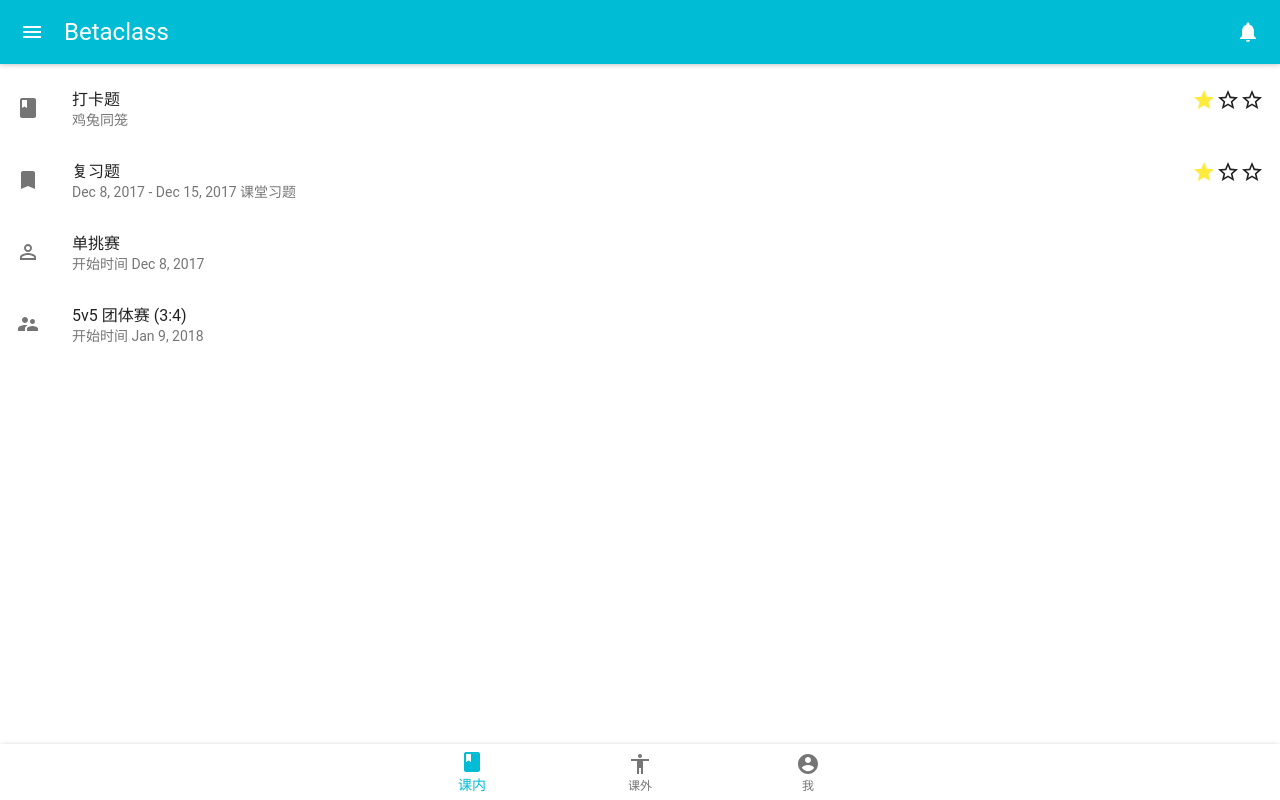
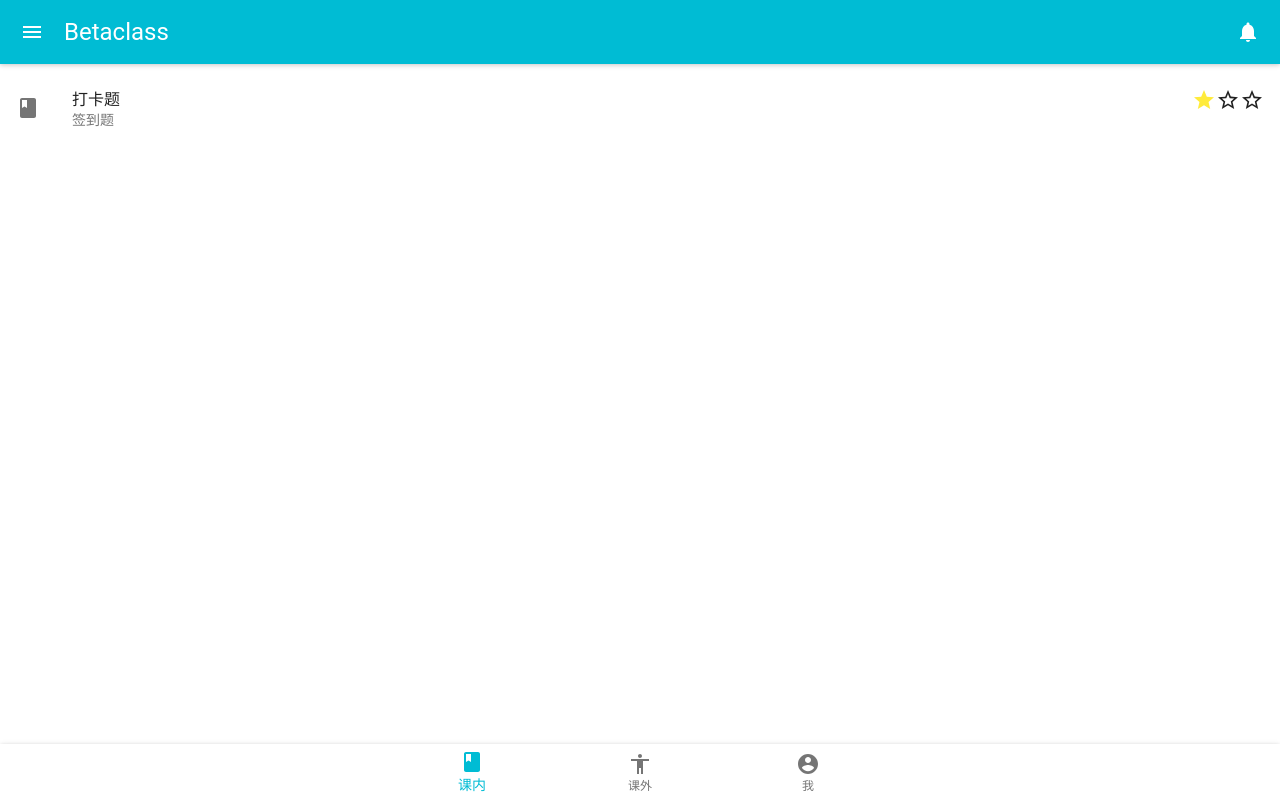
Before and after one commit to yuehaowang/BetaClass, a React (Create React App) app: page / in a window 1280 px wide. Built offline with nearby package versions, Linux system fonts and the light colour scheme.

Commit message:
Refactor.

```diff
--- a/src/App.js
+++ b/src/App.js
@@ -11,16 +11,44 @@ class App extends React.Component {
 
 		this.state = {
 			bottomIndex: 0,
-			contentIndex:-1,
+			contentId: Content.INCLASS,
+			contentParam: {}
 		};
+
+		this.history = [];
 	}
 
-	selectBottom = (index) => {
-		this.setState({bottomIndex: index, contentIndex: -1});
+	selectBottom(index) {
+		var contentId;
+
+		if (index === 0) {
+			contentId = Content.INCLASS;
+		} else if (index === 1) {
+			contentId = Content.OUTCLASS;
+		} else if (index === 2) {
+			contentId = Content.USER_PROFILE;
+		}
+
+		this.setState({contentId: contentId, contentParam: {}});
+		this.history.push(this.state);
 	}
 
-	selectContent = (index) => {
-		this.setState({contentIndex: index});
+	back() {
+		if (this.state.length <= 0) {
+			return;
+		}
+
+		this.setState(this.history.pop());
+	}
+
+	selectQuestion(id, d) {
+		this.setState({contentId: Content.PREPARE, contentParam: {qid: id, data: d}});
+		this.history.push(this.state);
+	}
+
+	enterChallenge() {
+		this.setState({contentId: Content.CONTEST1V1});
+		this.history.push(this.state);
 	}
 
 	render() {
@@ -29,9 +57,13 @@ class App extends React.Component {
 				<div>
 					<Header />
 					<div style={{maxHeight: window.innerHeight - 120, overflow: 'auto'}}>
-						<Content bottomIndex={this.state.bottomIndex} contentIndex={this.state.contentIndex} select={this.selectContent.bind(this)}/>
+						<Content
+							contentId={this.state.contentId}
+							contentParams={this.state.contentParams}
+							mainApp={this}
+						/>
 					</div>
-					<Bottom select={this.selectBottom.bind(this)} bottomIndex={this.state.bottomIndex}/>
+					<Bottom mainApp={this} />
 				</div>
 			</MuiThemeProvider>
 		);
--- a/src/Content.js
+++ b/src/Content.js
@@ -1,96 +1,52 @@
 import React, {Component} from 'react';
-import {Card, CardActions, CardHeader, CardText} from 'material-ui/Card';
-import {List, ListItem} from 'material-ui/List';
-import RaisedButton from 'material-ui/RaisedButton';
-import Divider from 'material-ui/Divider'
-import MdIconStarBorder from 'material-ui/svg-icons/toggle/star-border';
-import MdIconStar from 'material-ui/svg-icons/toggle/star';
-import MdIconSupervisorAccount from 'material-ui/svg-icons/action/supervisor-account';
-import MdIconBook from 'material-ui/svg-icons/action/book';
-import MdIconBookMark from 'material-ui/svg-icons/action/bookmark';
-import MdIconPermIdentity from 'material-ui/svg-icons/action/perm-identity'
 import UserProfile from './UserProfile'
 import Contest1v1 from './Contest1v1'
-import {yellow500} from 'material-ui/styles/colors';
+import ProblemListView from './ProblemListView'
+import Prepare from './Prepare'
 
 
 class Content extends Component {
-    ctxl=["内内内内内内内内内","外外外外外外外外外","我我我我我我我我"];
+	static INCLASS = 'in-class';
+	static OUTCLASS = 'out-class';
+	static USER_PROFILE = 'user_profile';
+	static PREPARE = 'prepare';
+	static CONTEST1V1 = 'contest1v1';
 
 	render() {
 		var ctt;
 
-        if (this.props.contentIndex >= 0){
-            if (this.props.contentIndex === 0) {
+		if (this.props.contentId === Content.INCLASS) {
 			ctt = (
-                    <Card>
-                        <CardHeader
-                            title={this.props.contentIndex}
+					<ProblemListView
+						problemList={[
+							{
+								type: ProblemListView.PROBLEM_TYPE_SIGN,
+								title: '签到题'
+							}
+						]}
+						mainApp = {this.props.mainApp}
 					/>
-                        <CardText>
-                        Lorem ipsum dolor sit amet, consectetur adipiscing elit.
-                        Donec mattis pretium massa. Aliquam erat volutpat. Nulla facilisi.
-                        Donec vulputate interdum sollicitudin. Nunc lacinia auctor quam sed pellentesque.
-                        Aliquam dui mauris, mattis quis lacus id, pellentesque lobortis odio.
-                        </CardText>
-                        <CardActions>
-                            <RaisedButton label="返回" onClick={() => this.props.select(-1)}/>
-                        </CardActions>
-                    </Card>
-                )
-            } else if (this.props.contentIndex === 100) {
+				);
+		} else if (this.props.contentId === Content.OUTCLASS) {
 			ctt = (
-                    <Card>
-                        <CardHeader
-                            title={<h1><MdIconPermIdentity /> 1v1单挑赛</h1>}
-                            subtitle="开始时间 Dec 8, 2017"
+					<ProblemListView
+						problemList={[
+							{
+								type: ProblemListView.PROBLEM_TYPE_REVIEW,
+								title: '复习题'
+							}
+						]}
+						mainApp = {this.props.mainApp}
 					/>
-                        <Divider />
-                        <CardText>
-                            <div>
-                                <h4>上海历年高考真题</h4>
-                                <p>
-                                    <ul>
-                                        <li>限时：10min</li>
-                                        <li>题数：1道</li>
-                                    </ul>
-                                </p>
-                            </div>
-                        </CardText>
-                        <CardActions>
-                            <RaisedButton label="返回" onClick={() => this.props.select(-1)}/>
-                            <RaisedButton label="开始挑战" onClick={() => this.props.select(101)} />
-                        </CardActions>
-                    </Card>
-                )
-            } else if (this.props.contentIndex === 101) {
-                ctt = <Contest1v1 />
-            }
-        }
-        else{
-            if (this.props.bottomIndex === 2) {
-                ctt = <UserProfile />
-            } else if (this.props.bottomIndex === 0) {
-                ctt = (
-                    <List>
-                    <ListItem primaryText="打卡题" secondaryText="鸡兔同笼" leftIcon={<MdIconBook />} rightAvatar={<div><MdIconStar  color={yellow500}/><MdIconStarBorder /><MdIconStarBorder /></div>} />
-                    <ListItem primaryText="复习题" secondaryText="Dec 8, 2017 - Dec 15, 2017 课堂习题" leftIcon={<MdIconBookMark />} rightAvatar={<div><MdIconStar  color={yellow500}/><MdIconStarBorder /><MdIconStarBorder /></div>} />
-
-                    <ListItem onClick={() => {this.props.select(100)}} primaryText="单挑赛" secondaryText="开始时间 Dec 8, 2017" leftIcon={<MdIconPermIdentity />} />
-                    <ListItem primaryText="5v5 团体赛 (3:4)" secondaryText="开始时间 Jan 9, 2018" leftIcon={<MdIconSupervisorAccount />} />
-                    </List>
-                )
-            } else if (this.props.bottomIndex === 1) {
-                ctt = (
-                    <List>
-                    <ListItem primaryText="打卡题" secondaryText="Python后缀表达式" leftIcon={<MdIconBook />} />
-                    <ListItem primaryText="复习题" secondaryText="古文常识默写" leftIcon={<MdIconBookMark />} />
-
-                    <ListItem primaryText="单挑赛" secondaryText="开始时间 Dec 27, 2017" leftIcon={<MdIconPermIdentity />} />
-                    <ListItem primaryText="5v5 团体赛 (3:4)" secondaryText="开始时间 Nov 11, 2018" leftIcon={<MdIconSupervisorAccount />} />
-                    </List>
-                )
-            }
+				);
+		} else if (this.props.contentId === Content.USER_PROFILE) {
+			ctt = <UserProfile />;
+		} else if (this.props.contentId === Content.PREPARE) {
+			ctt = (<Prepare mainApp={this.props.mainApp} />);
+		} else if (this.props.contentId === Content.CONTEST1V1) {
+			ctt = <Contest1v1 />;
+		} else {
+			return;
 		}
 
 		return (
--- /dev/null
+++ b/src/Prepare.js
@@ -0,0 +1,37 @@
+import React from 'react';
+import {Card, CardActions, CardHeader, CardText} from 'material-ui/Card';
+import RaisedButton from 'material-ui/RaisedButton';
+import MdIconPermIdentity from 'material-ui/svg-icons/action/perm-identity'
+import Divider from 'material-ui/Divider'
+
+
+class Prepare extends React.Component {
+	render() {
+		return (
+			<Card>
+				<CardHeader
+					title={<h1><MdIconPermIdentity /> 1v1单挑赛</h1>}
+					subtitle='开始时间 Dec 8, 2017'
+				/>
+				<Divider />
+				<CardText>
+					<div>
+						<h4>上海历年高考真题</h4>
+						<div>
+							<ul>
+								<li>限时：10min</li>
+								<li>题数：1道</li>
+							</ul>
+						</div>
+					</div>
+				</CardText>
+				<CardActions>
+					<RaisedButton label='返回' onClick={() => this.props.mainApp.back()}/>
+					<RaisedButton label='开始挑战' onClick={() => this.props.mainApp.enterChallenge()} />
+				</CardActions>
+			</Card>
+		);
+	}
+}
+
+export default Prepare;
--- /dev/null
+++ b/src/ProblemListView.js
@@ -0,0 +1,69 @@
+import React from 'react';
+import {List, ListItem} from 'material-ui/List';
+import MdIconStarBorder from 'material-ui/svg-icons/toggle/star-border';
+import MdIconStar from 'material-ui/svg-icons/toggle/star';
+import MdIconSupervisorAccount from 'material-ui/svg-icons/action/supervisor-account';
+import MdIconBook from 'material-ui/svg-icons/action/book';
+import MdIconBookMark from 'material-ui/svg-icons/action/bookmark';
+import MdIconPermIdentity from 'material-ui/svg-icons/action/perm-identity'
+import {yellow500} from 'material-ui/styles/colors';
+
+
+class ProblemListView extends React.Component {
+	static PROBLEM_TYPE_SIGN = 'problem_type_sign';
+	static PROBLEM_TYPE_REVIEW = 'problem_type_review';
+	static PROBLEM_TYPE_CONTEST_5V5 = 'problem_type_contest_5v5';
+	static PROBLEM_TYPE_CONTEST_1V1 = 'problem_type_contest_1v1';
+
+	render() {
+		var res = [];
+
+		for (let i = 0, l = this.props.problemList.length; i < l; i++) {
+			let item = this.props.problemList[i];
+			let primaryText, secondaryText, leftIcon, rightAvatar;
+
+			if (item.type === ProblemListView.PROBLEM_TYPE_SIGN) {
+				primaryText = '打卡题';
+				secondaryText = item.title;
+				leftIcon = <MdIconBook />;
+				rightAvatar = <div><MdIconStar  color={yellow500}/><MdIconStarBorder /><MdIconStarBorder /></div>;
+			} else if (item.type === ProblemListView.PROBLEM_TYPE_REVIEW) {
+				primaryText = '复习题';
+				secondaryText = item.title;
+				leftIcon = <MdIconBookMark />;
+				rightAvatar = <div><MdIconStar  color={yellow500}/><MdIconStarBorder /><MdIconStarBorder /></div>;
+			} else if (item.type === ProblemListView.PROBLEM_TYPE_CONTEST_1V1) {
+				primaryText = '1v1 单挑赛';
+				secondaryText = item.date;
+				leftIcon = <MdIconSupervisorAccount />;
+				rightAvatar = <div></div>;
+			} else if (item.type === ProblemListView.PROBLEM_TYPE_CONTEST_1V1) {
+				primaryText = '5v5 团队赛';
+				secondaryText = item.date;
+				leftIcon = <MdIconPermIdentity />;
+				rightAvatar = <div></div>;
+			}
+
+			if (typeof primaryText !== 'undefined' && typeof secondaryText !== 'undefined' && typeof leftIcon !== 'undefined' && typeof rightAvatar !== 'undefined') {
+				res.push((
+					<ListItem
+						key={i}
+						primaryText = {primaryText}
+						secondaryText = {secondaryText}
+						leftIcon = {leftIcon}
+						rightAvatar = {rightAvatar}
+						onClick = {() => {
+							this.props.mainApp.selectQuestion(item);
+						}}
+					/>
+				));
+			}
+		}
+
+		return (
+			<List>{res}</List>
+		);
+	}
+}
+
+export default ProblemListView;
```
Also changed, not shown: src/Bottom.js (+20 -7 lines), src/Contest1v1.js (+11 -7 lines), src/Header.js (+7 -7 lines), src/UserProfile.js (+18 -11 lines). Lines whose indentation alone changed are shown as unchanged.
